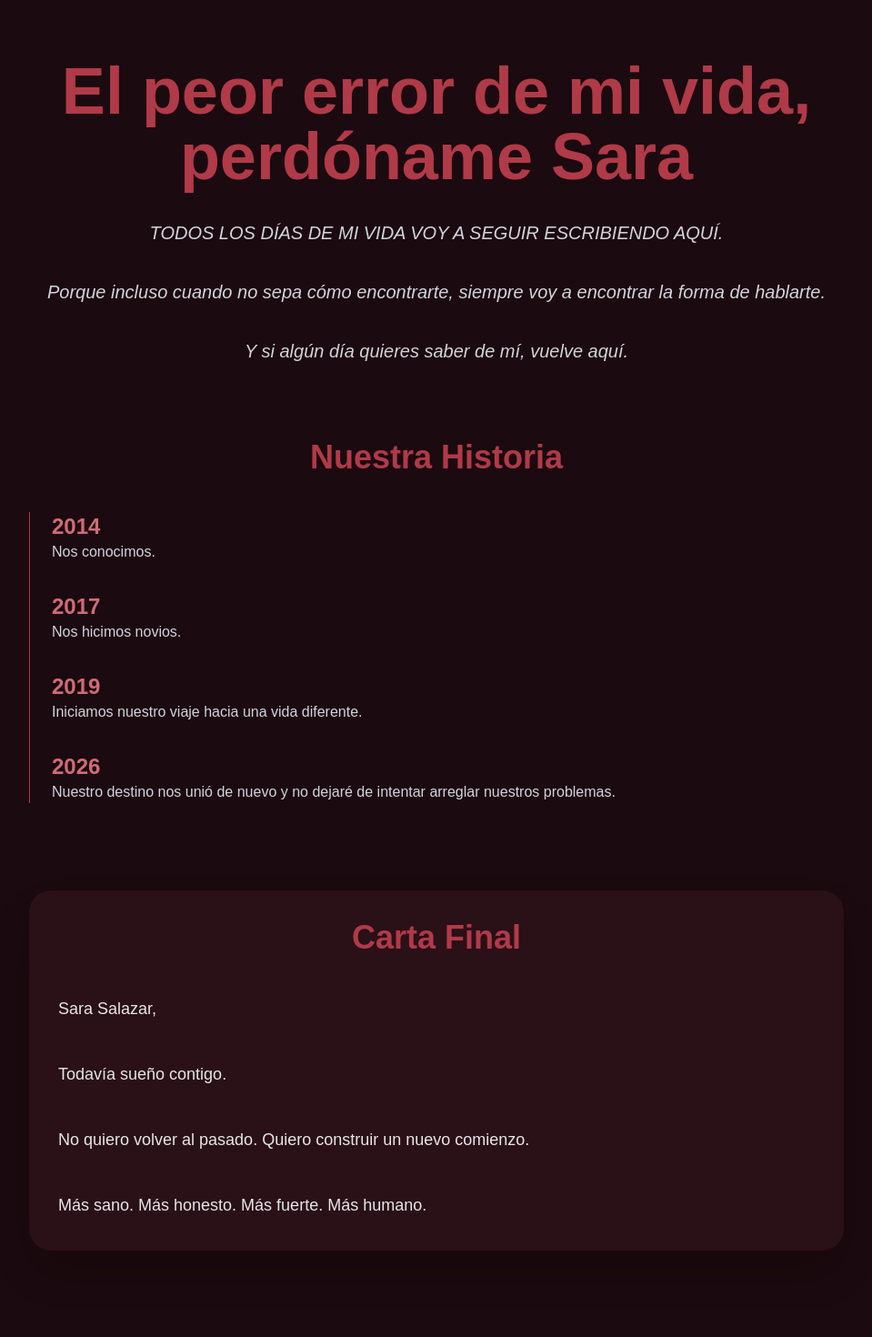
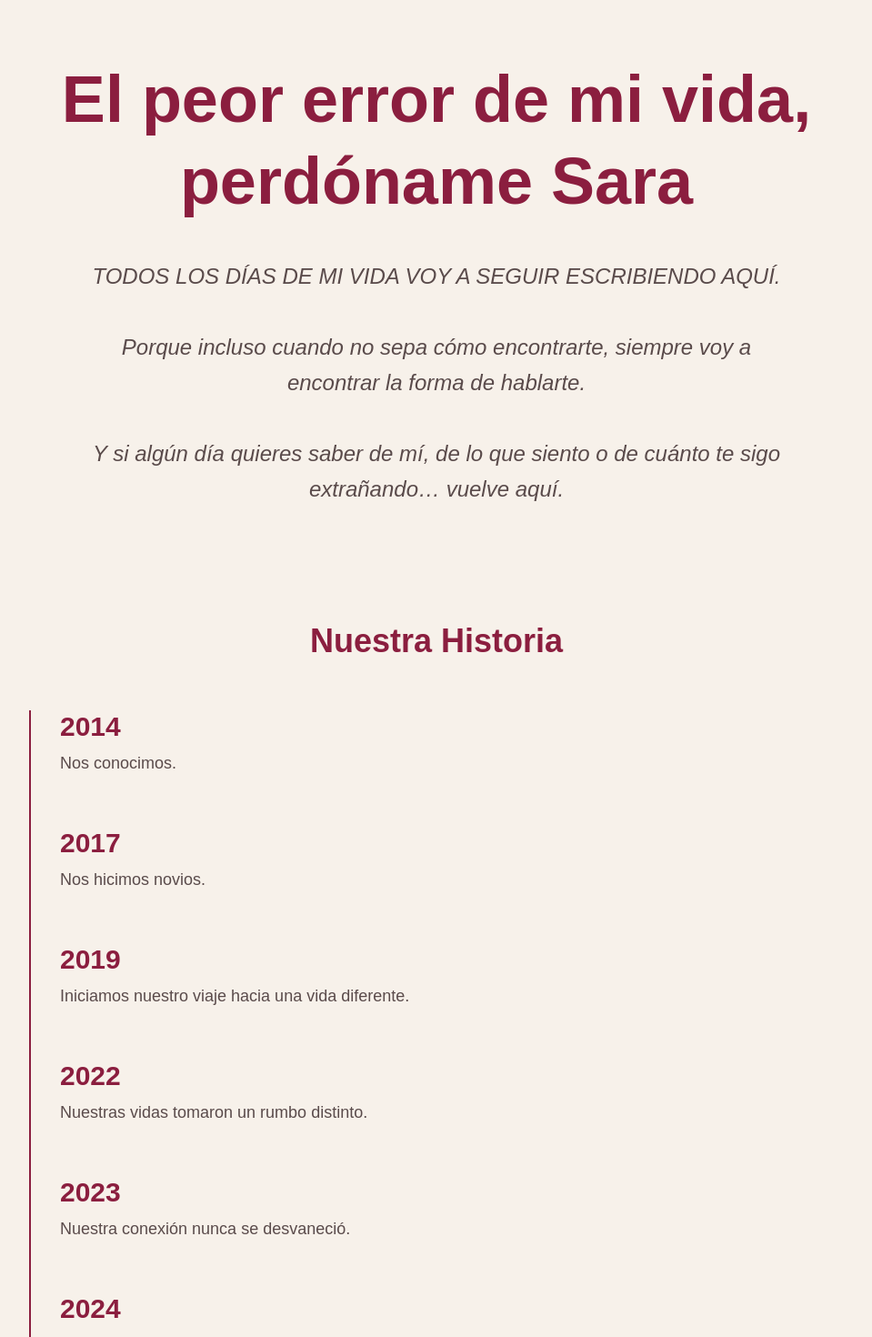
Before and after one commit to carlosadams110297-eng/la-ultima-oportunidad, a Next.js app: page / in a window 1280 px wide. Shown: the top 1470 px of the page at 91% size, without its empty margins (160-1119 px from the left). Built offline with nearby package versions, Linux system fonts and the light colour scheme.

Commit message:
Version definitiva

```diff
--- a/app/page.tsx
+++ b/app/page.tsx
@@ -1,70 +1,178 @@
+"use client";
+
+import { useState } from "react";
+
 export default function Home() {
+  const [showPhotos, setShowPhotos] = useState(false);
+
   return (
-    <main className="min-h-screen bg-[#1b0a0f] text-white px-6 py-16">
-      <section className="max-w-4xl mx-auto text-center">
-        <h1 className="text-5xl md:text-7xl font-bold text-[#b03a48] mb-8">
-          El peor error de mi vida, perdóname Sara
+    <main className="min-h-screen bg-[#f7f1ea] text-[#5a4b4b] px-6 py-16">
+      <section className="max-w-5xl mx-auto text-center mb-32">
+        <h1 className="text-5xl md:text-7xl font-bold text-[#8b1e3f] leading-tight mb-10">
+          El peor error de mi vida,
+          <br />
+          perdóname Sara
         </h1>
 
-        <p className="text-xl text-gray-300 leading-relaxed mb-20 italic">
+        <p className="text-xl md:text-2xl leading-relaxed italic max-w-3xl mx-auto">
           TODOS LOS DÍAS DE MI VIDA VOY A SEGUIR ESCRIBIENDO AQUÍ.
           <br /><br />
           Porque incluso cuando no sepa cómo encontrarte, siempre voy a encontrar la forma de hablarte.
           <br /><br />
-          Y si algún día quieres saber de mí, vuelve aquí.
+          Y si algún día quieres saber de mí, de lo que siento o de cuánto te sigo extrañando… vuelve aquí.
         </p>
       </section>
 
-      <section className="max-w-4xl mx-auto mb-24">
-        <h2 className="text-4xl text-[#b03a48] font-bold mb-10 text-center">
+      <section className="max-w-4xl mx-auto mb-32">
+        <h2 className="text-4xl font-bold text-[#8b1e3f] mb-14 text-center">
           Nuestra Historia
         </h2>
 
-        <div className="space-y-8 border-l border-[#b03a48] pl-6">
-          <div>
-            <h3 className="text-2xl font-bold text-[#d16b77]">2014</h3>
-            <p className="text-gray-300">Nos conocimos.</p>
-          </div>
-
-          <div>
-            <h3 className="text-2xl font-bold text-[#d16b77]">2017</h3>
-            <p className="text-gray-300">Nos hicimos novios.</p>
-          </div>
-
-          <div>
-            <h3 className="text-2xl font-bold text-[#d16b77]">2019</h3>
-            <p className="text-gray-300">
-              Iniciamos nuestro viaje hacia una vida diferente.
-            </p>
-          </div>
-
-          <div>
-            <h3 className="text-2xl font-bold text-[#d16b77]">2026</h3>
-            <p className="text-gray-300">
-              Nuestro destino nos unió de nuevo y no dejaré de intentar arreglar nuestros problemas.
-            </p>
-          </div>
+        <div className="border-l-2 border-[#8b1e3f] pl-8 space-y-14">
+          {[
+            ["2014", "Nos conocimos."],
+            ["2017", "Nos hicimos novios."],
+            ["2019", "Iniciamos nuestro viaje hacia una vida diferente."],
+            ["2022", "Nuestras vidas tomaron un rumbo distinto."],
+            ["2023", "Nuestra conexión nunca se desvaneció."],
+            ["2024", "Aún no era el momento correcto para estar juntos."],
+            ["2025", "Nuestro momento juntos fue arruinado por mis desequilibrios mentales."],
+            ["2026", "Nuestro destino nos unió de nuevo y no dejaré de intentar arreglar nuestros problemas."]
+          ].map(([year, text]) => (
+            <div key={year}>
+              <h3 className="text-3xl font-bold text-[#8b1e3f] mb-2">{year}</h3>
+              <p className="text-lg">{text}</p>
+            </div>
+          ))}
         </div>
       </section>
 
-      <section className="max-w-4xl mx-auto mb-24">
-        <div className="bg-[#2a1017] p-8 rounded-3xl shadow-2xl">
-          <h2 className="text-4xl text-[#b03a48] font-bold mb-10 text-center">
+      <section className="max-w-5xl mx-auto mb-32">
+        <h2 className="text-4xl font-bold text-[#8b1e3f] text-center mb-16">
+          Nuestros Recuerdos
+        </h2>
+
+        <div className="space-y-10">
+          {[
+            `Recuerdo nuestra primera noche en Chile. Todavía puedo sentir el abrazo con el que nos encontramos después de tanto tiempo soñando ese momento. Lloramos apenas nos vimos, como si nuestros cuerpos supieran todo lo que habíamos tenido que soportar para llegar hasta allí.`,
+
+            `Nunca voy a olvidar el Pan de Azúcar en Brasil. Nuestro primer viaje internacional. Nosotros dos mirando el horizonte, sintiendo que la vida apenas comenzaba para nosotros. Ese Carlos nunca dejó de existir. Solo se perdió entre la neblina de su mente.`,
+
+            `Extraño nuestras risas más de lo que puedo explicar. Nuestros sobrenombres absurdos, las bromas que nadie más entendía y las veces que terminábamos riéndonos por tonterías hasta quedarnos sin aire.`,
+
+            `Venezuela, Chile, Brasil, Argentina… sin importar dónde estuviéramos, siempre existía esa forma única de encontrarnos otra vez. La intimidad nunca fue solo deseo contigo. Era refugio. Era amor.`
+          ].map((text, index) => (
+            <div
+              key={index}
+              className="bg-[#fffaf5] shadow-xl rounded-3xl p-10 border border-[#eaded1]"
+            >
+              <p className="text-lg leading-10 whitespace-pre-line">{text}</p>
+            </div>
+          ))}
+        </div>
+      </section>
+
+      <section className="max-w-5xl mx-auto mb-32">
+        <h2 className="text-4xl font-bold text-[#8b1e3f] text-center mb-16">
+          Mis Lamentos
+        </h2>
+
+        <div className="bg-[#fffaf5] shadow-xl rounded-3xl p-10 border border-[#eaded1]">
+          <p className="text-lg leading-10 whitespace-pre-line">
+            No puedo seguir culpando al mundo por heridas que nunca aprendí a sanar.
+
+            Durante mucho tiempo intenté esconder mis inseguridades detrás del orgullo, el silencio y la frustración.
+
+            Sara Salazar, nunca fue falta de amor. Fue miedo.
+
+            Miedo a no sentirme suficiente para darte la vida que mereces.
+
+            Hoy entiendo que muchas de mis reacciones nacieron de cicatrices mucho más antiguas que nuestra relación.
+
+            Nada de eso justifica haberte hecho daño.
+
+            Pero sí me obliga a aceptar que necesito cambiar de verdad.
+          </p>
+        </div>
+      </section>
+
+      <section className="max-w-5xl mx-auto text-center mb-32">
+        <h2 className="text-4xl font-bold text-[#8b1e3f] mb-8">
+          Si aún crees en mí...
+        </h2>
+
+        <p className="text-xl mb-10">
+          SI AÚN CREES EN MÍ, EN LO QUE FUIMOS Y EN LO QUE PODEMOS LLEGAR A SER, PRESIONA:
+        </p>
+
+        <button
+          onClick={() => setShowPhotos(true)}
+          className="bg-[#8b1e3f] hover:bg-[#a3284c] text-white px-10 py-5 rounded-full text-xl transition-all duration-300 shadow-xl"
+        >
+          desbloquéame, solo basta con esto
+        </button>
+
+        {showPhotos && (
+          <div className="mt-16 bg-[#fffaf5] rounded-3xl p-10 shadow-xl border border-[#eaded1]">
+            <h3 className="text-3xl text-[#8b1e3f] font-bold mb-8">
+              Desbloquéame...
+            </h3>
+
+            <p className="text-xl leading-10">
+              Porque todavía sigo creyendo en nosotros.
+              <br /><br />
+              Aquí podrás colocar sus fotos juntos más adelante ❤️
+            </p>
+          </div>
+        )}
+      </section>
+
+      <section className="max-w-5xl mx-auto">
+        <div className="bg-[#fffaf5] shadow-xl rounded-3xl p-10 border border-[#eaded1]">
+          <h2 className="text-4xl font-bold text-[#8b1e3f] mb-12 text-center">
             Carta Final
           </h2>
 
-          <p className="text-lg text-gray-200 leading-9">
+          <p className="text-lg leading-10 whitespace-pre-line">
             Sara Salazar,
-            <br /><br />
+
+            Si llegaste hasta el final de esta página, probablemente ya entendiste algo que me tomó demasiado tiempo aceptar:
+
+            Te amo profundamente, pero eso nunca fue suficiente si yo no aprendía también a sanar las partes rotas dentro de mí.
+
+            Durante mucho tiempo permití que mis inseguridades, mis heridas y mis problemas internos hablaran más fuerte que el amor que sentía por ti.
+
+            Hoy no quiero escribirte promesas vacías.
+
+            Quiero escribirte decisiones reales.
+
+            Quiero cambiar.
+            Quiero sanar.
+            Quiero aprender a amar sin miedo.
+
+            Necesito continuar terapia.
+            Necesito reconstruirme como hombre, como persona y como pareja.
+
+            Porque contigo conocí la versión más feliz de mí.
+
+            La versión que soñaba con un hogar.
+            Con viajes.
+            Con hijos.
+            Con estabilidad.
+
             Todavía sueño contigo.
-            <br /><br />
+
             No quiero volver al pasado.
             Quiero construir un nuevo comienzo.
-            <br /><br />
+
             Más sano.
             Más honesto.
             Más fuerte.
             Más humano.
+
+            Y si algún día decides mirar atrás… espero que encuentres a un hombre diferente.
+
+            Un hombre que finalmente aprendió a sanar aquello que antes destruía todo lo que amaba.
           </p>
         </div>
       </section>
```
